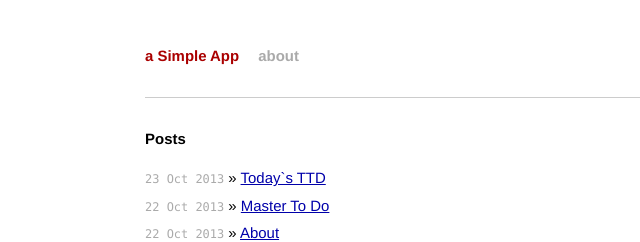
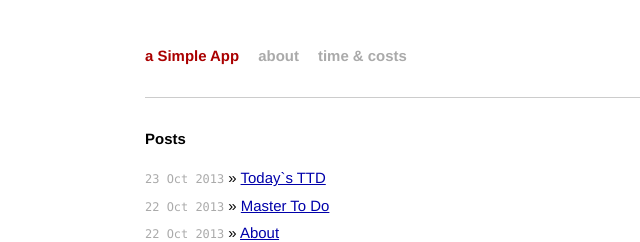
Before and after one commit to Uhnnohn/aSimpleApp.com, a Jekyll site: the page built from index.html, in a window 1280 px wide. Shown: the top 242 px of the page, without its empty margins (181-821 px from the left). Built offline with Jekyll 4.4.1, drawn with Linux system fonts in a browser that asks for light colours; Markdown is read by kramdown in place of the engine named in the settings; the list of posts is cut into pages by our own code.

Commit message:
added time and costs link to main navigation

```diff
--- a/_layouts/default.html
+++ b/_layouts/default.html
@@ -30,6 +30,7 @@
             <h1 class="title"><a href="/">{{ site.name }}</a></h1>
              <!-- <a class="extra" href="/">home</a> -->
             <a class="extra" href="/about/2013/10/22/About.html">about</a>
+            <a class="extra" href="/process/2013/10/20/Time-And-Costs.html">time & costs</a>
           </div>
 
           {{ content }}
```
